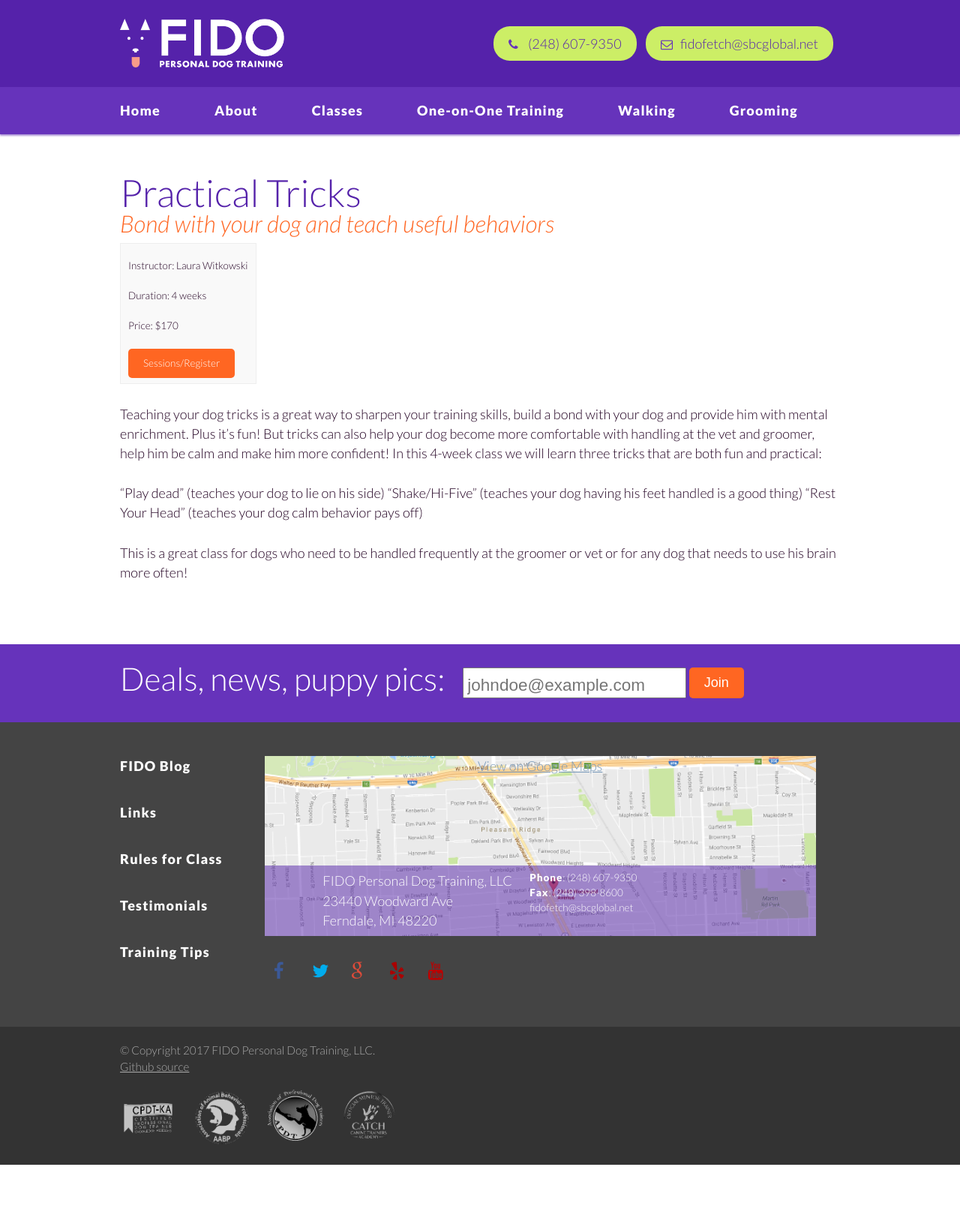
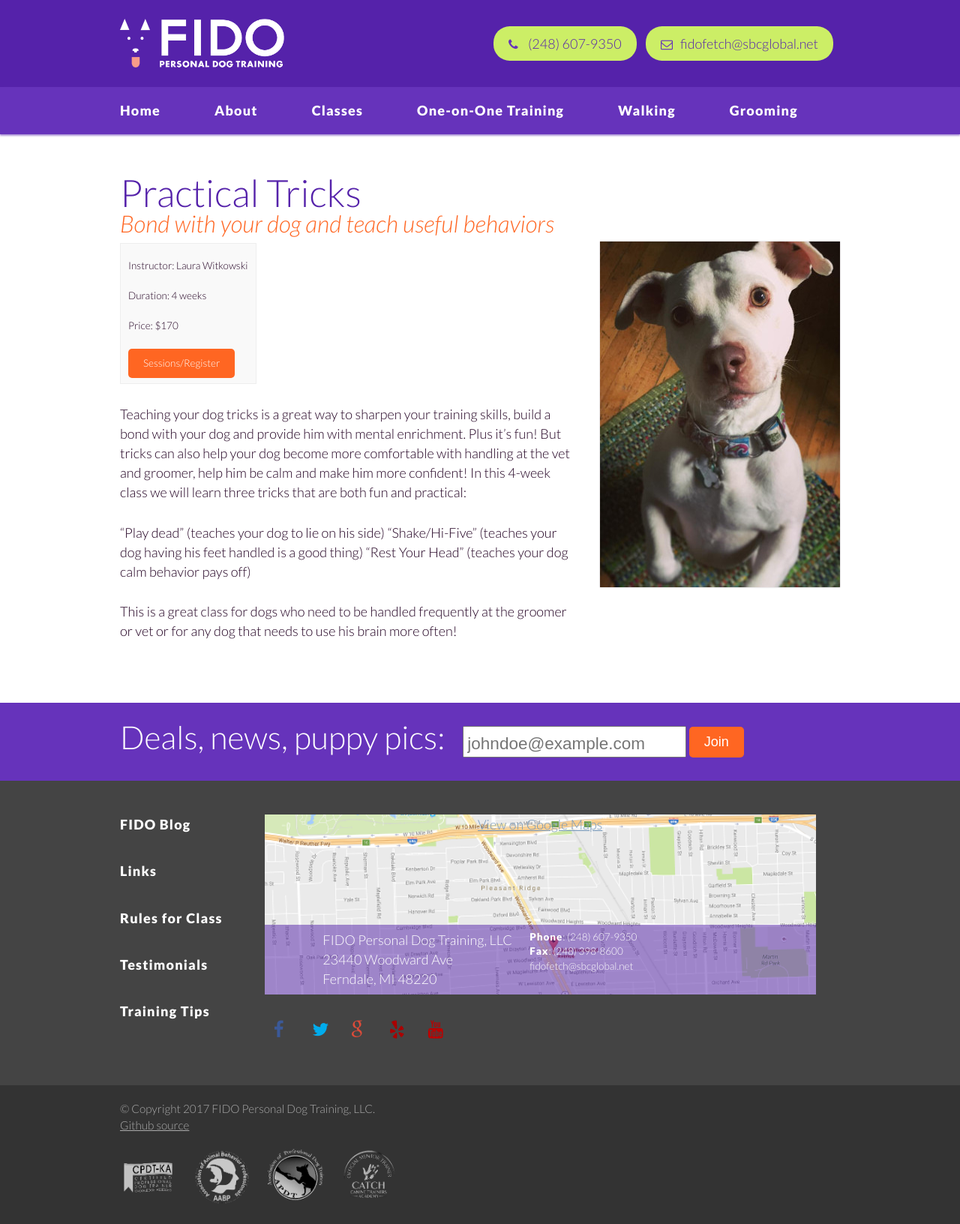
Before and after one commit to fidodogtraining/fidodogtraining.github.io, a Jekyll site: the page built from _classes/mini-courses/tricks.md, in a window 1280 px wide. Shown: the whole page at 75% size. Built offline with Jekyll 4.4.1, drawn with Linux system fonts in a browser that asks for light colours; before the commit the page ends 1553 px from its top, so only the background shows below that.

Commit message:
Add image to tricks class

```diff
--- a/_classes/mini-courses/tricks.md
+++ b/_classes/mini-courses/tricks.md
@@ -4,6 +4,7 @@
 trainer: Laura Witkowski
 duration: "4 weeks"
 price: "$170"
+image: tricks.jpg
 square: "https://squareup.com/store/FidoPersonalDogTraining/item/practical-tricks"
 ---
 
```
Also changed, not shown: images/classes/tricks.jpg (added).
